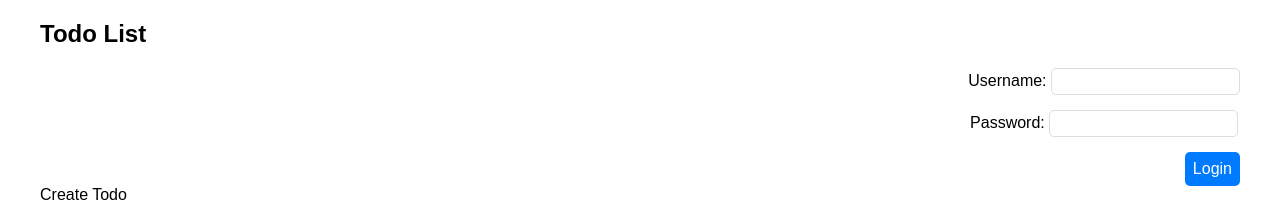
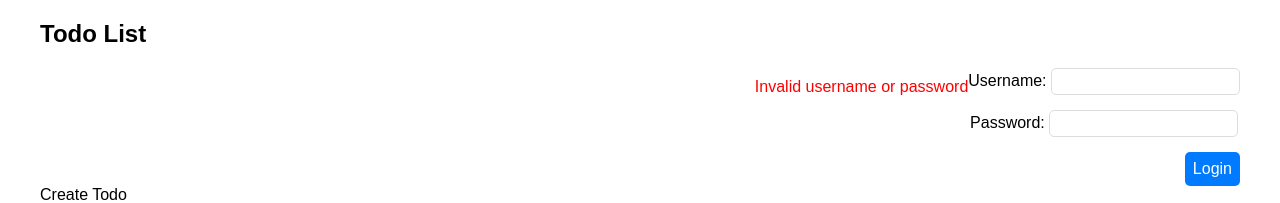
Before and after one commit to shamemask/todo-list-reack-flask, a React (Create React App) app in the folder frontend/: page / in a window 1280 px wide. Both pictures are taken after typing "Sample", "Sample123" into the empty fields and a click on the button "Login". Shown: the top 203 px of the page. Built offline with nearby package versions, Linux system fonts and the light colour scheme; no server answers.

Commit message:
Исправление пагинации, добавление ошибки в панель

```diff
--- a/frontend/src/actions/todosActions.js
+++ b/frontend/src/actions/todosActions.js
@@ -15,7 +15,7 @@ export const fetchTodos = (page = 1, sortField = 'id', sortOrder = 'asc') => asy
     const totalCount = await res.headers['x-total-count'];
     dispatch({
       type: FETCH_TODOS,
-      payload: { data: res.data, page, totalCount }
+      payload: { data: res.data, page, totalCount:totalCount }
     });
   } catch (err) {
     console.log(err);
--- a/frontend/src/components/AdminPanel.js
+++ b/frontend/src/components/AdminPanel.js
@@ -1,6 +1,6 @@
 import React, { useState } from 'react';
 
-const AdminPanel = ({ onLogin, onLogout, isAdmin }) => {
+const AdminPanel = ({ onLogin, onLogout, isAdmin, error }) => {
   const [username, setUsername] = useState('');
   const [password, setPassword] = useState('');
 
@@ -15,17 +15,33 @@ const AdminPanel = ({ onLogin, onLogout, isAdmin }) => {
     <div className="admin-panel">
       {isAdmin && <button onClick={onLogout}>Logout</button>}
       {!isAdmin && (
+        <>
+        {error && <p className="error">{error}</p>}
           <form onSubmit={handleLogin}>
             <div>
               <label htmlFor="username">Username: </label>
-            <input type="text" id="username" value={username} onChange={e => setUsername(e.target.value)} required />
+              <input
+                type="text"
+                id="username"
+                value={username}
+                onChange={e => setUsername(e.target.value)}
+                required
+              />
             </div>
             <div>
               <label htmlFor="password">Password: </label>
-            <input type="password" id="password" value={password} onChange={e => setPassword(e.target.value)} required />
+              <input
+                type="password"
+                id="password"
+                value={password}
+                onChange={e => setPassword(e.target.value)}
+                required
+              />
             </div>
             <button type="submit">Login</button>
           </form>
+
+        </>
       )}
     </div>
   );
--- a/frontend/src/components/TodoList.js
+++ b/frontend/src/components/TodoList.js
@@ -9,10 +9,12 @@ const TodoList = () => {
   const dispatch = useDispatch();
   const todos = useSelector(state => state.todos.todos);
   const [currentPage, setCurrentPage] = useState(1);
+  const totalPages = useSelector(state => state.todos.totalPages);
   const [nameSort, setNameSort] = useState(false);
   const [emailSort, setEmailSort] = useState(false);
   const [statusSort, setStatusSort] = useState(false);
   const [isAdmin, setIsAdmin] = useState(false);
+  const [error, setError] = useState(null);
 
   useEffect(() => {
     dispatch(fetchTodos(currentPage, nameSort ? 'name' : 'id', nameSort ? 'asc' : 'desc'));
@@ -20,7 +22,6 @@ const TodoList = () => {
 
   const currentTodos = todos
 
-  const totalPages = Math.ceil(todos.length);
   const pageNumbers = [];
   for (let i = 1; i <= totalPages; i++) {
     pageNumbers.push(i);
@@ -54,6 +55,9 @@ const TodoList = () => {
   const handleLogin = (username, password) => {
     if (username === 'admin' && password === '123') {
       setIsAdmin(true);
+      setError(null);
+    } else {
+      setError('Invalid username or password');
     }
   };
 
@@ -64,7 +68,7 @@ const TodoList = () => {
   return (
     <div className='container'>
       <h2>Todo List</h2>
-      <AdminPanel class="admin-todo-form" onLogin={handleLogin} onLogout={handleLogout} isAdmin={isAdmin} />
+      <AdminPanel class="admin-todo-form" onLogin={handleLogin} onLogout={handleLogout} isAdmin={isAdmin} error={error} />
       <Link className="btn-primary" to="/create-todo">Create Todo</Link>
       <table>
         <thead>
--- a/frontend/src/index.css
+++ b/frontend/src/index.css
@@ -215,3 +215,9 @@ tr:nth-child(even) {
   border-radius: 5px;
   cursor: pointer;
 }
+
+.error {
+  color: red;
+  margin-top: 10px;
+  text-align: center;
+}
--- a/frontend/src/reducers/todosReducer.js
+++ b/frontend/src/reducers/todosReducer.js
@@ -22,7 +22,7 @@ const todosReducer = (state = initialState, action) => {
         ...state,
         todos: action.payload.data,
         currentPage: action.payload.page,
-        totalPages: Math.ceil(action.payload['totalCount'] / 3)
+        totalPages: Math.ceil(action.payload.totalCount/3 )
       };
     case FETCH_TODO_BY_ID:
       return {
```
Lines whose indentation alone changed are shown as unchanged.
